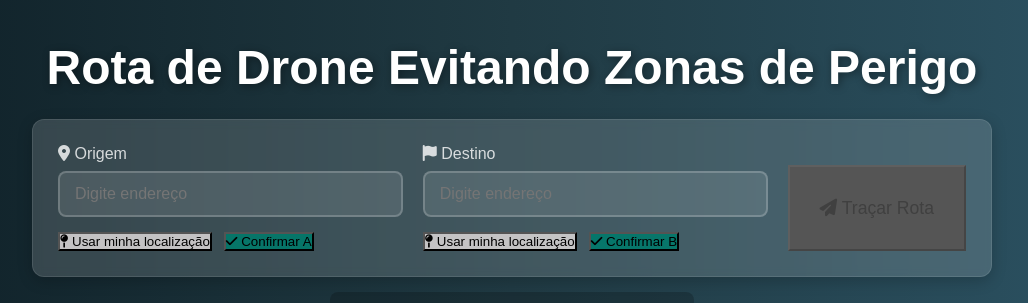
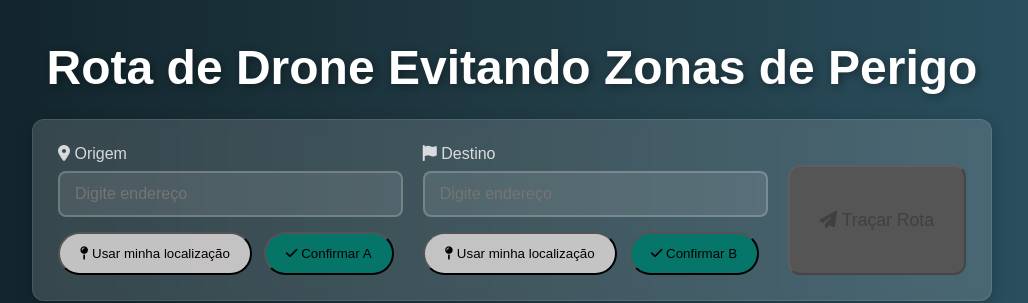
Before and after one commit to Shtorache/dijkstra-P2, a Django app: page /map/ in a window 1280 px wide. Shown: the top 303 px of the page, without its empty margins (128-1156 px from the left). Run offline with Django 3.2, Linux system fonts and the light colour scheme; data comes from the database, SQL or seed files in the repository.

Commit message:
ajuste no botão de "usar minha localização"

```diff
--- a/dijkstra_drones/petpaths/templates/petpaths/map.html
+++ b/dijkstra_drones/petpaths/templates/petpaths/map.html
@@ -125,8 +125,12 @@ h1 {
             background-color: #019875;
         }
 
+        /* Botões arredondados */
         .loc-btn {
             background: rgba(211, 208, 208, 0.9);
+            border-radius: 999px;
+            padding: 12px 20px;
+            font-weight: 500;
         }
 
         .loc-btn:hover {
@@ -135,6 +139,9 @@ h1 {
 
         .confirm-btn {
             background: rgba(0, 121, 107, 0.9);
+            border-radius: 999px;
+            padding: 12px 20px;
+            font-weight: 500;
         }
 
         .confirm-btn:hover {
@@ -146,6 +153,7 @@ h1 {
             background: #00b894;
             font-size: 1.1em;
             margin-top: 20px;
+            border-radius: 12px;
         }
 
         #route-btn:disabled {
@@ -209,6 +217,7 @@ h1 {
         const map = L.map('map').setView([-22.9456, -42.1805], 12);
         setTimeout(() => map.invalidateSize(), 200);
         L.tileLayer('https://{s}.tile.openstreetmap.org/{z}/{x}/{y}.png', { attribution: '© OpenStreetMap contributors' }).addTo(map);
+
         // Zonas de perigo
         const dangerZones = [
             { latitude: -22.920047091859452, longitude: -42.82062436048655, name: "Prefeitura Maricá" },
@@ -276,11 +285,18 @@ h1 {
 
         async function calculateRoute() {
             if (routeLine) map.removeLayer(routeLine);
-            const res = await fetch("{% url 'petpaths:route_api' %}", { method:'POST', headers:{'Content-Type':'application/json','X-CSRFToken':'{{ csrf_token }}'}, body:JSON.stringify({ points: [points.A, points.B] }) });
+            const res = await fetch("{% url 'petpaths:route_api' %}", {
+                method: 'POST',
+                headers: {
+                    'Content-Type': 'application/json',
+                    'X-CSRFToken': '{{ csrf_token }}'
+                },
+                body: JSON.stringify({ points: [points.A, points.B] })
+            });
             const { path } = await res.json();
             if (!path.length) return alert('Rota inválida');
-            routeLine = L.polyline(path, { color:'#4a148c', weight: 5 }).addTo(map);
-            map.fitBounds(routeLine.getBounds(), { padding: [50,50] });
+            routeLine = L.polyline(path, { color: '#4a148c', weight: 5 }).addTo(map);
+            map.fitBounds(routeLine.getBounds(), { padding: [50, 50] });
             document.getElementById('clicked-coords').textContent = 'Rota traçada com sucesso.';
         }
     </script>
```
Lines whose indentation alone changed are shown as unchanged.
